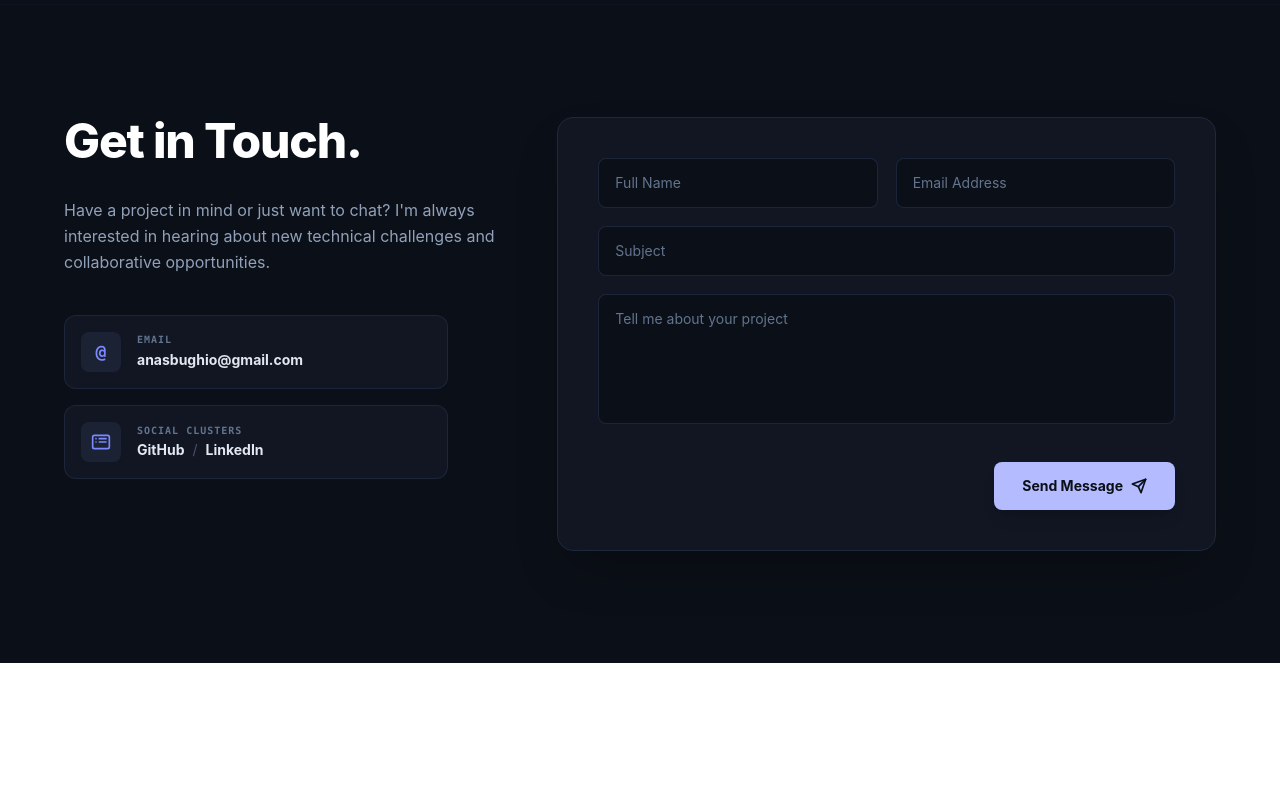
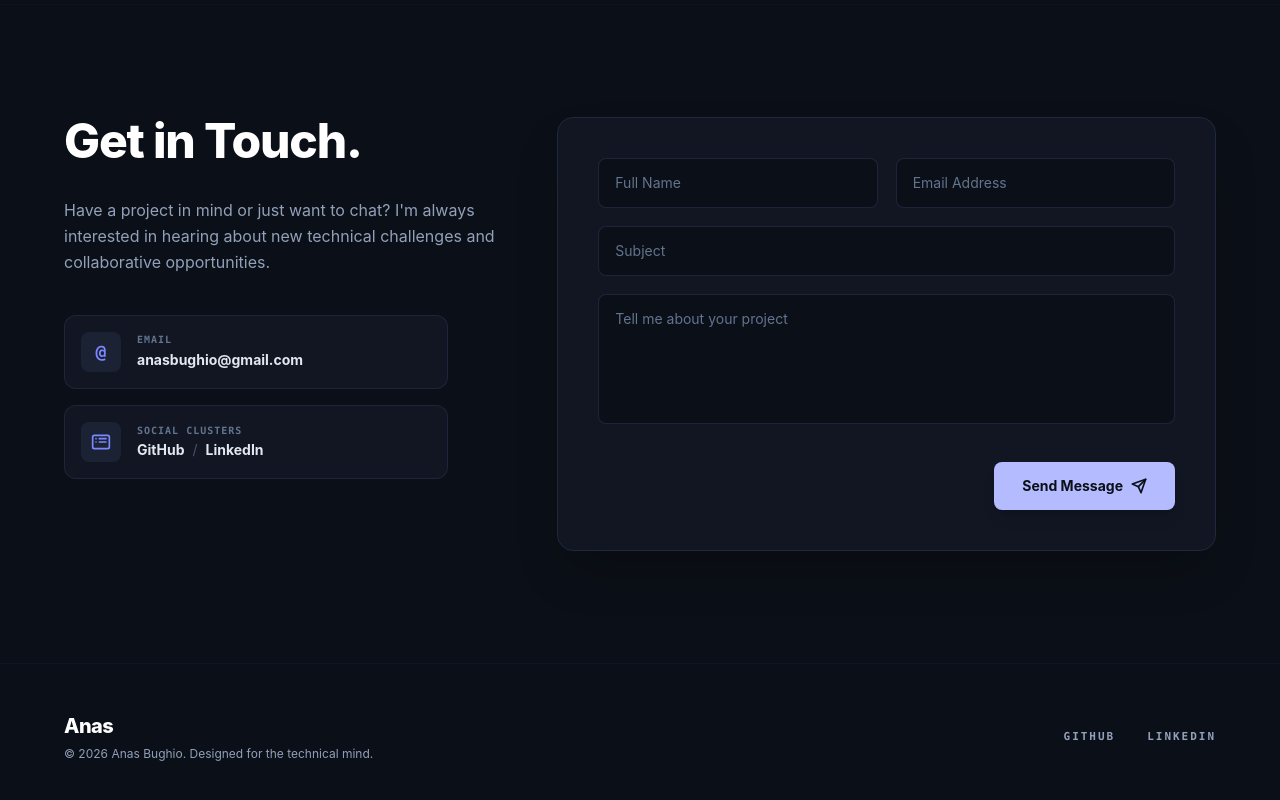
Before and after one commit to anasbughio/Portfolio-Website, a React app: page / in a window 1280 px wide. Shown: the part 2958-3758 px from the top of the page. Before the commit the page ends 3621 px from the top, so only its background shows below. Built offline with nearby package versions, Linux system fonts and the light colour scheme; the HTML template or start-up script is replaced by a standard one.

Commit message:
Footer section completed

```diff
--- a/src/App.jsx
+++ b/src/App.jsx
@@ -9,6 +9,7 @@ import Projects from './components/Projects'
 import Skills from './components/Skills'
 import Contact from './components/Contact'
 import Navbar from './components/Navbar'
+import Footer from './components/Footer'
 
 function HomeContent() {
   return (
@@ -19,6 +20,7 @@ function HomeContent() {
       <Projects />
       <Skills />
       <Contact />
+      <Footer />
     </main>
   )
 }
--- /dev/null
+++ b/src/components/Footer.jsx
@@ -0,0 +1,40 @@
+import React from 'react';
+
+export default function Footer() {
+  return (
+    <footer className="bg-[#0B0F17] text-slate-100 py-12 px-6 md:px-12 font-sans select-none border-t border-slate-900/80">
+      <div className="max-w-6xl mx-auto flex flex-col sm:flex-row items-start sm:items-center justify-between gap-6">
+
+        <div className="space-y-1.5">
+          <span className="text-lg sm:text-xl font-extrabold tracking-tight text-white block">
+            Anas
+          </span>
+          <p className="text-xs text-slate-400 font-normal">
+            © {new Date().getFullYear()} Anas Bughio. Designed for the technical mind.
+          </p>
+        </div>
+        <div className="flex flex-wrap items-center gap-6 sm:gap-8 text-[11px] font-mono font-bold uppercase tracking-[0.18em] text-slate-400">
+
+          <a
+            href="https://github.com/anasbughio"
+            target="_blank"
+            rel="noreferrer"
+            className="hover:text-[#B4BCFF] transition-colors cursor-pointer block py-1"
+          >
+            Github
+          </a>
+
+          <a
+            href="https://linkedin.com/in/anasbughio"
+            target="_blank"
+            rel="noreferrer"
+            className="hover:text-[#B4BCFF] transition-colors cursor-pointer block py-1"
+          >
+            Linkedin
+          </a>
+        </div>
+
+      </div>
+    </footer>
+  );
+}
```
